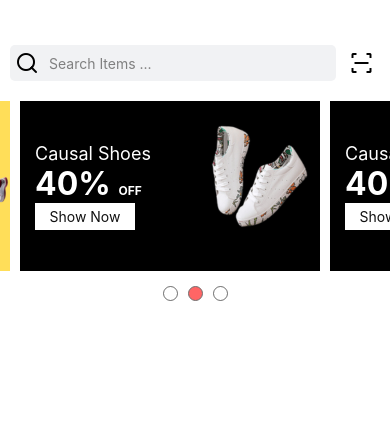
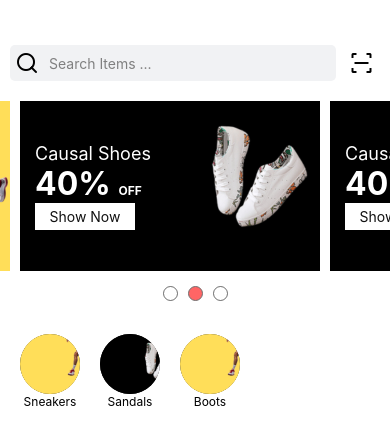
Before and after one commit to codebabar/NativeShop, a React Native app: screen / in a window 390 px wide. Shown: the top 444 px of the page. Built offline with nearby package versions, Linux system fonts and the light colour scheme.

Commit message:
category page design

```diff
--- a/Screens/Homes/Home1.js
+++ b/Screens/Homes/Home1.js
@@ -1,7 +1,8 @@
 import React, { useState, useRef, useEffect } from 'react';
-import { TextInput, View, Text, ScrollView, ImageBackground, Pressable, StyleSheet } from 'react-native';
+import { TextInput, View, Text,Image, ScrollView, ImageBackground, Pressable, StyleSheet,FlatList } from 'react-native';
 import { MaterialCommunityIcons, Feather } from '@expo/vector-icons';
 import { HomeStyle1 } from '../../Themes/Styles/Homes/HomeStyle1';
+
 
 export default function Home1() {
 
@@ -124,6 +125,7 @@ const HeaderPromotionalBanners = () => {
                 ))}
             </ScrollView>
             <Dots onPress={scrollToBanner} activeBanner={activeBanner} />
+            <Categories />
         </View>
     );
 };
@@ -154,3 +156,41 @@ const styles = StyleSheet.create({
         backgroundColor: 'red', // Change this to your desired active dot color
     },
 });
+
+
+// Show Categories
+
+
+const Categories = () => {
+    const data = [
+
+        { id: 1, name: 'Sneakers',image:require('../../assets/promoImages/1.png')},
+        { id: 2, name: 'Sandals' ,image:require('../../assets/promoImages/2.png') },
+        { id: 3, name: 'Boots', image:require('../../assets/promoImages/1.png') },
+        // Add more categories as needed
+    ];
+
+    const renderItem = ({ item }) => {
+        return (
+            <View  style={HomeStyle1.category}>
+                    <View  style={HomeStyle1.single_category}>
+                        <Image  style={HomeStyle1.categoryimage} source={item.image} />
+                     </View>
+                    <Text style={{fontSize:12}}>{item.name}</Text>
+            </View>
+
+        );
+    };
+
+    return (
+        <View style={HomeStyle1.categoriesContainer}>
+            <FlatList
+                data={data}
+                renderItem={renderItem}
+                keyExtractor={(item) => item.id.toString()}
+                horizontal={true}
+                showsHorizontalScrollIndicator={false}
+            />
+        </View>
+    );
+};
--- a/Themes/Styles/Homes/HomeStyle1.js
+++ b/Themes/Styles/Homes/HomeStyle1.js
@@ -52,7 +52,41 @@ import { StyleSheet } from "react-native";
         opacity:0.6
 
 
-      }
+      },
+  //  categoriesContainer
+
+  categoriesContainer:{
+    padding:10,
+    marginTop:15,
+
+  },
+  category:{
+    textAlign:'center',
+    height:80,
+    width: 80,
+    borderRadius:45,
+    justifyContent:'center',
+    alignItems:'center'
+  },
+  single_category:{
+    height:60,
+    width: 60,
+    borderRadius:35,
+    borderWidth:1,
+    borderColor:'#111',
+    justifyContent:'center',
+    alignItems:'center'
+
+
+  },
+  categoryimage:{
+    height:60,
+    width: 60,
+    borderRadius:30
+
+  }
+
+
 
 
  })
```
